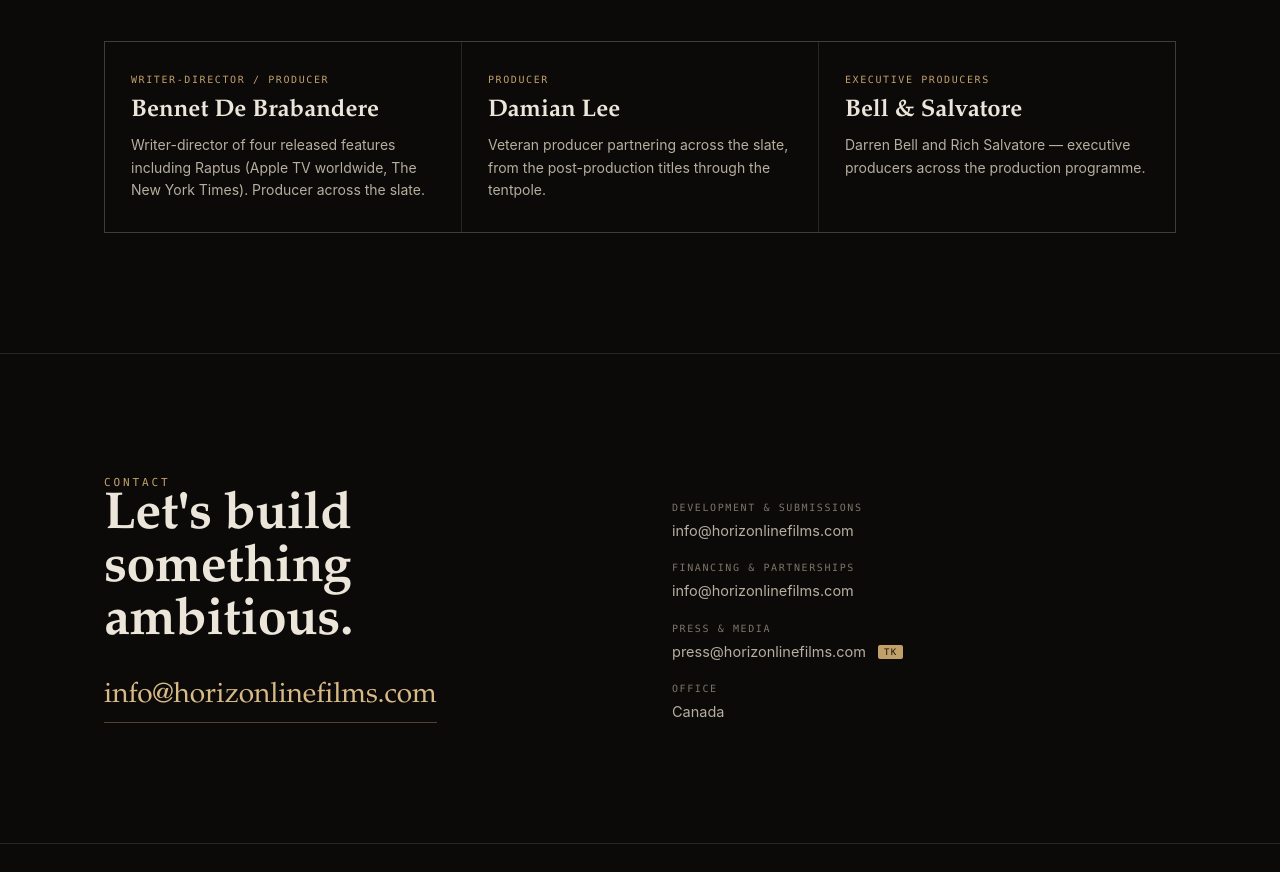
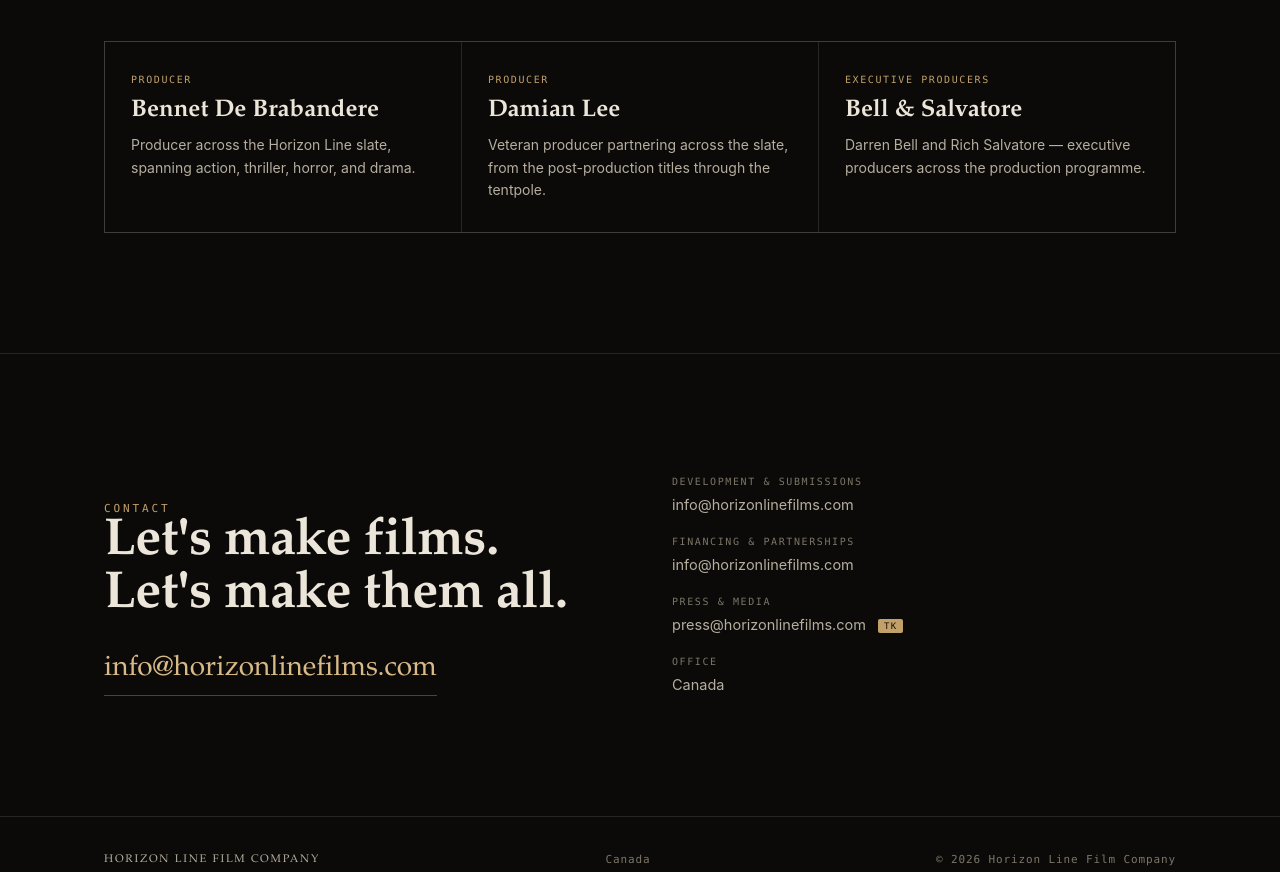
Before and after one commit to bdb-spec/horizonline-review, a plain HTML site: page index.html in a window 1280 px wide. Shown: the part 6802-7674 px from the top of the page. Drawn offline with Linux system fonts and the light colour scheme.

Commit message:
Bennet producer-only; contact headline

```diff
--- a/index.html
+++ b/index.html
@@ -461,9 +461,9 @@
     </div>
     <div class="team fade">
       <div class="member">
-        <span class="role">Writer-Director / Producer</span>
+        <span class="role">Producer</span>
         <h3>Bennet De Brabandere</h3>
-        <p>Writer-director of four released features including Raptus (Apple TV worldwide, The New York Times). Producer across the slate.</p>
+        <p>Producer across the Horizon Line slate, spanning action, thriller, horror, and drama.</p>
       </div>
       <div class="member">
         <span class="role">Producer</span>
@@ -484,7 +484,7 @@
   <div class="wrap contact-in fade">
     <div>
       <span class="eyebrow">Contact</span>
-      <h2>Let's build something<br>ambitious.</h2>
+      <h2>Let's make films.<br>Let's make them all.</h2>
       <a class="email" href="mailto:info@horizonlinefilms.com">info@horizonlinefilms.com</a>
     </div>
     <div class="contact-cols">
```
